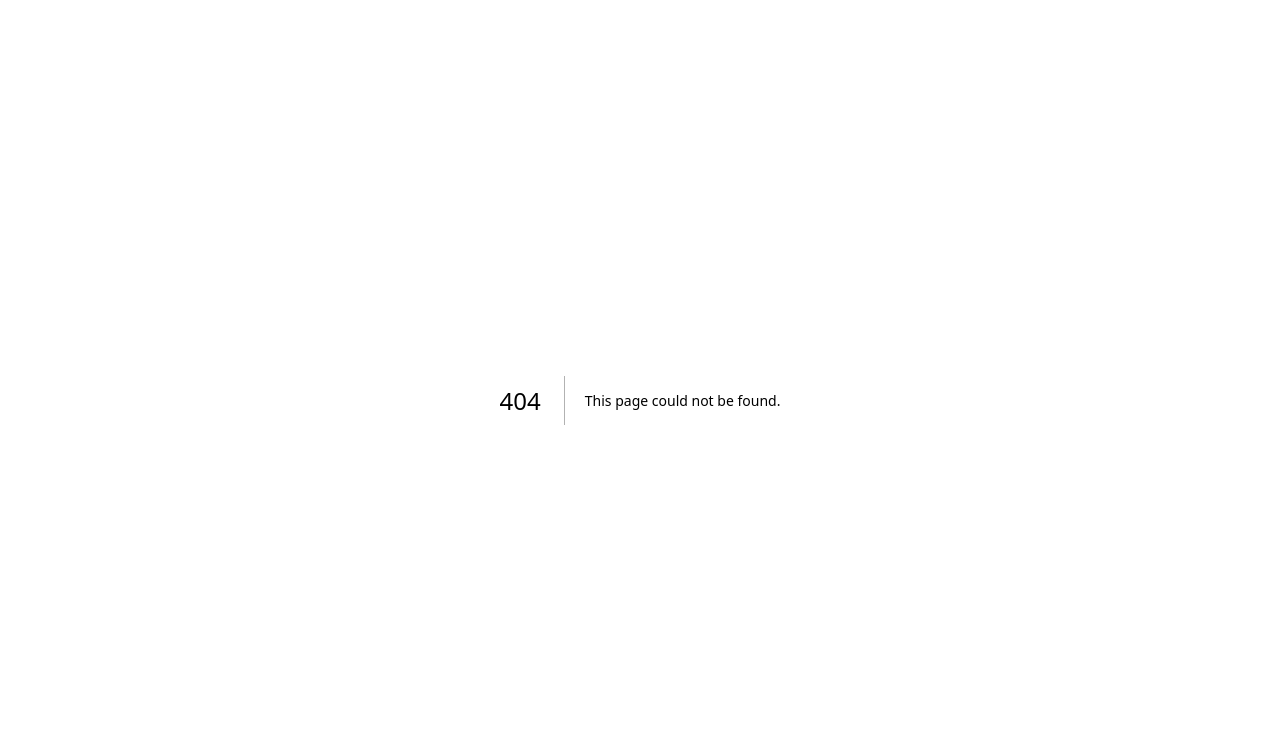
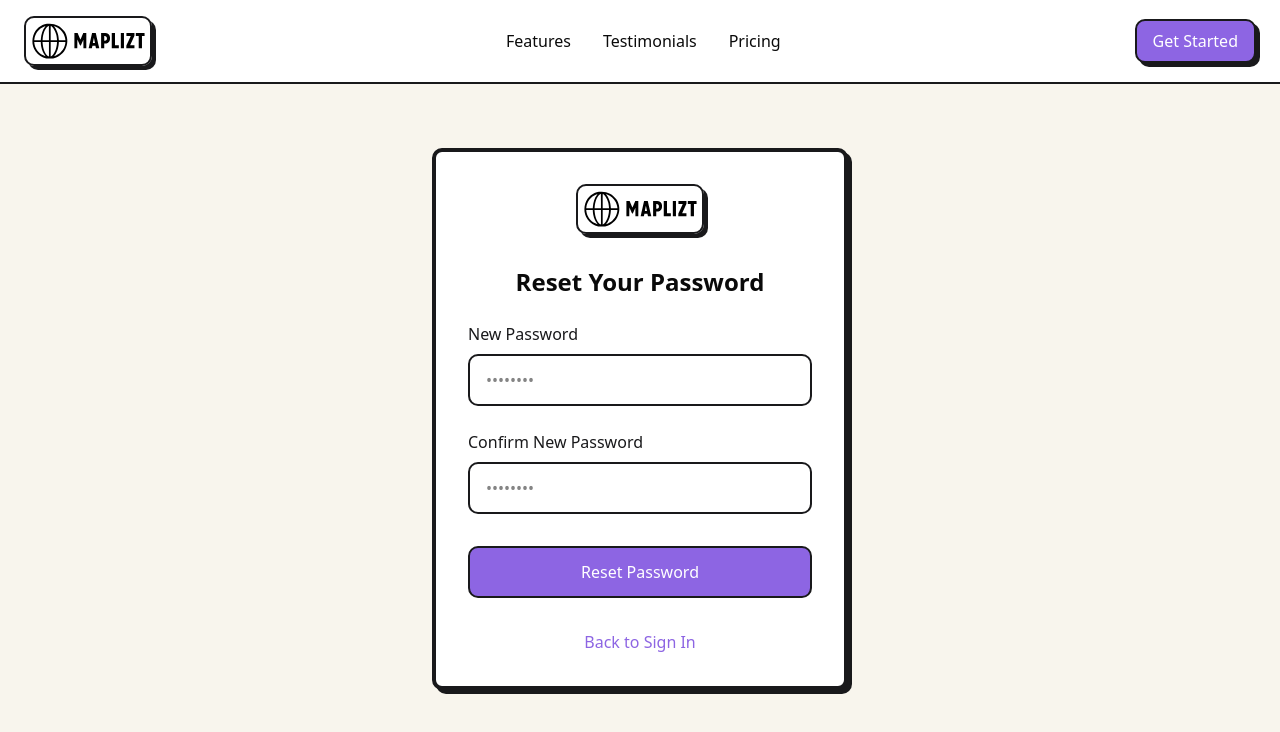
Before and after one commit to krzysiekprzekwas/maplizt, a Next.js app: page /dashboard/account/reset-password in a window 1280 px wide. Before the commit this address had no page. Shown: the top 732 px of the page. Built offline with nearby package versions, Linux system fonts and the light colour scheme; no server answers.

Commit message:
Forgot & reset

```diff
--- a/app/auth/actions.ts
+++ b/app/auth/actions.ts
@@ -80,18 +80,18 @@ export const forgotPasswordAction = async (formData: FormData) => {
   const callbackUrl = formData.get("callbackUrl")?.toString();
 
   if (!email) {
-    return encodedRedirect("error", "/forgot-password", "Email is required");
+    return encodedRedirect("error", "/auth/forgot-password", "Email is required");
   }
 
   const { error } = await supabase.auth.resetPasswordForEmail(email, {
-    redirectTo: `${origin}/auth/callback?redirect_to=/protected/reset-password`,
+    redirectTo: `${origin}/auth/callback?redirect_to=/dashboard/account/reset-password`,
   });
 
   if (error) {
     console.error(error.message);
     return encodedRedirect(
       "error",
-      "/forgot-password",
+      "/auth/forgot-password",
       "Could not reset password",
     );
   }
@@ -102,46 +102,9 @@ export const forgotPasswordAction = async (formData: FormData) => {
 
   return encodedRedirect(
     "success",
-    "/forgot-password",
+    "/auth/forgot-password",
     "Check your email for a link to reset your password.",
   );
-};
-
-export const resetPasswordAction = async (formData: FormData) => {
-  const supabase = await createClient();
-
-  const password = formData.get("password") as string;
-  const confirmPassword = formData.get("confirmPassword") as string;
-
-  if (!password || !confirmPassword) {
-    encodedRedirect(
-      "error",
-      "/protected/reset-password",
-      "Password and confirm password are required",
-    );
-  }
-
-  if (password !== confirmPassword) {
-    encodedRedirect(
-      "error",
-      "/protected/reset-password",
-      "Passwords do not match",
-    );
-  }
-
-  const { error } = await supabase.auth.updateUser({
-    password: password,
-  });
-
-  if (error) {
-    encodedRedirect(
-      "error",
-      "/protected/reset-password",
-      "Password update failed",
-    );
-  }
-
-  encodedRedirect("success", "/protected/reset-password", "Password updated");
 };
 
 export const signOutAction = async () => {
--- a/app/auth/callback/route.ts
+++ b/app/auth/callback/route.ts
@@ -20,5 +20,5 @@ export async function GET(request: Request) {
   }
 
   // URL to redirect to after sign up process completes
-  return NextResponse.redirect(`${origin}/protected`);
+  return NextResponse.redirect(`${origin}/dashboard`);
 }
--- a/app/auth/forgot-password/page.tsx
+++ b/app/auth/forgot-password/page.tsx
@@ -1,59 +1,12 @@
-"use client";
-
-import { useState } from "react";
-import { useRouter } from "next/navigation";
 import Link from "next/link";
 import Image from "next/image";
+import { forgotPasswordAction } from "../actions";
+import { FormMessage, Message } from "@/components/form-message";
 
-export default function ResetPasswordPage() {
-  const [password, setPassword] = useState("");
-  const [confirmPassword, setConfirmPassword] = useState("");
-  const [loading, setLoading] = useState(false);
-  const [error, setError] = useState("");
-  const [successMessage, setSuccessMessage] = useState("");
-  const router = useRouter();
-
-  const handleSubmit = async (e: React.FormEvent) => {
-    e.preventDefault();
-    setLoading(true);
-    setError("");
-    setSuccessMessage("");
-
-    if (password !== confirmPassword) {
-      setError("Passwords do not match");
-      setLoading(false);
-      return;
-    }
-
-    try {
-      const response = await fetch('/api/user/password', {
-        method: 'PUT',
-        headers: {
-          'Content-Type': 'application/json',
-        },
-        body: JSON.stringify({
-          password
-        })
-      });
-
-      const data = await response.json();
-
-      if (!response.ok) {
-        throw new Error(data.error || 'Failed to reset password');
-      }
-
-      setSuccessMessage(data.message);
-      setTimeout(() => {
-        router.push("/auth/signup");
-      }, 2000);
-    } catch (err: any) {
-      console.error("Error resetting password:", err);
-      setError(err.message || "An error occurred while resetting your password");
-    } finally {
-      setLoading(false);
-    }
-  };
-
+export default async function ForgotPassword(props: {
+  searchParams: Promise<Message>;
+}) {
+  const searchParams = await props.searchParams;
   return (
     <main className="min-h-screen" style={{ backgroundColor: "#f8f5ed" }}>
       <div className="container mx-auto px-4 py-16 max-w-md">
@@ -70,69 +23,35 @@ export default function ResetPasswordPage() {
             </Link>
           </div>
 
-          <h1 className="text-2xl font-bold text-center mb-6">Reset Your Password</h1>
+          <h1 className="text-2xl font-bold text-center mb-6">Forgot Password</h1>
 
-          {error && (
-            <div className="mb-6 p-3 bg-red-100 border border-red-400 text-red-700 rounded">
-              {error}
-            </div>
-          )}
-
-          {successMessage && (
-            <div className="mb-6 p-3 bg-green-100 border border-green-400 text-green-700 rounded">
-              {successMessage}
-            </div>
-          )}
-
-          <form onSubmit={handleSubmit}>
+          <form>
             <div className="mb-6">
               <label
-                htmlFor="password"
+                htmlFor="email"
                 className="block text-[#19191b] font-medium mb-2"
               >
-                New Password
+                Email
               </label>
               <input
-                id="password"
-                type="password"
-                value={password}
-                onChange={(e) => setPassword(e.target.value)}
+                id="email"
+                type="email"
+                name="email"
                 className="w-full px-4 py-3 rounded-lg border-2 border-[#19191b] focus:outline-none focus:ring-2 focus:ring-[#8d65e3]/50"
-                placeholder="••••••••"
+                placeholder="your@email.com"
                 required
-                minLength={6}
-              />
-            </div>
-
-            <div className="mb-8">
-              <label
-                htmlFor="confirmPassword"
-                className="block text-[#19191b] font-medium mb-2"
-              >
-                Confirm New Password
-              </label>
-              <input
-                id="confirmPassword"
-                type="password"
-                value={confirmPassword}
-                onChange={(e) => setConfirmPassword(e.target.value)}
-                className="w-full px-4 py-3 rounded-lg border-2 border-[#19191b] focus:outline-none focus:ring-2 focus:ring-[#8d65e3]/50"
-                placeholder="••••••••"
-                required
-                minLength={6}
               />
             </div>
 
             <button
               type="submit"
-              className={`w-full bg-[#8d65e3] text-white py-3 rounded-lg border-2 border-[#19191b] font-medium hover:bg-opacity-90 transition ${
-                loading ? "opacity-70 cursor-not-allowed" : ""
-              }`}
-              disabled={loading}
+              formAction={forgotPasswordAction}
+              className={`w-full bg-[#8d65e3] text-white py-3 rounded-lg border-2 border-[#19191b] font-medium hover:bg-opacity-90 transition`}
             >
-              {loading ? "Resetting..." : "Reset Password"}
+              Reset Password
             </button>
           </form>
+          <FormMessage message={searchParams} />
 
           <div className="mt-8 text-center">
             <Link
--- a/app/dashboard/account/actions.ts
+++ b/app/dashboard/account/actions.ts
@@ -116,3 +116,40 @@ export const handleStripeConnect = async () => {
 
     }
   };
+
+export const resetPasswordAction = async (formData: FormData) => {
+    const supabase = await createClient();
+
+    const password = formData.get("password") as string;
+    const confirmPassword = formData.get("confirmPassword") as string;
+
+    if (!password || !confirmPassword) {
+      encodedRedirect(
+        "error",
+        "/protected/reset-password",
+        "Password and confirm password are required",
+      );
+    }
+
+    if (password !== confirmPassword) {
+      encodedRedirect(
+        "error",
+        "/protected/reset-password",
+        "Passwords do not match",
+      );
+    }
+
+    const { error } = await supabase.auth.updateUser({
+      password: password,
+    });
+
+    if (error) {
+      encodedRedirect(
+        "error",
+        "/protected/reset-password",
+        "Password update failed",
+      );
+    }
+
+    encodedRedirect("success", "/protected/reset-password", "Password updated");
+  };
--- /dev/null
+++ b/app/dashboard/account/reset-password/page.tsx
@@ -0,0 +1,149 @@
+"use client";
+
+import { useState } from "react";
+import { useRouter } from "next/navigation";
+import Link from "next/link";
+import Image from "next/image";
+
+export default function ResetPasswordPage() {
+  const [password, setPassword] = useState("");
+  const [confirmPassword, setConfirmPassword] = useState("");
+  const [loading, setLoading] = useState(false);
+  const [error, setError] = useState("");
+  const [successMessage, setSuccessMessage] = useState("");
+  const router = useRouter();
+
+  const handleSubmit = async (e: React.FormEvent) => {
+    e.preventDefault();
+    setLoading(true);
+    setError("");
+    setSuccessMessage("");
+
+    if (password !== confirmPassword) {
+      setError("Passwords do not match");
+      setLoading(false);
+      return;
+    }
+
+    try {
+      const response = await fetch('/api/user/password', {
+        method: 'PUT',
+        headers: {
+          'Content-Type': 'application/json',
+        },
+        body: JSON.stringify({
+          password
+        })
+      });
+
+      const data = await response.json();
+
+      if (!response.ok) {
+        throw new Error(data.error || 'Failed to reset password');
+      }
+
+      setSuccessMessage(data.message);
+      setTimeout(() => {
+        router.push("/auth/signup");
+      }, 2000);
+    } catch (err: any) {
+      console.error("Error resetting password:", err);
+      setError(err.message || "An error occurred while resetting your password");
+    } finally {
+      setLoading(false);
+    }
+  };
+
+  return (
+    <main className="min-h-screen" style={{ backgroundColor: "#f8f5ed" }}>
+      <div className="container mx-auto px-4 py-16 max-w-md">
+        <div className="bg-white rounded-lg border-4 border-[#19191b] p-8 brutal-shadow-hover">
+          <div className="flex justify-center items-center mb-8">
+            <Link href="/">
+              <Image
+                src="/maplizt-logo-full.svg"
+                alt="Maplizt Logo"
+                width={128}
+                height={64}
+                className="rounded-lg border-2 border-[#19191b] brutal-shadow-all"
+              />
+            </Link>
+          </div>
+
+          <h1 className="text-2xl font-bold text-center mb-6">Reset Your Password</h1>
+
+          {error && (
+            <div className="mb-6 p-3 bg-red-100 border border-red-400 text-red-700 rounded">
+              {error}
+            </div>
+          )}
+
+          {successMessage && (
+            <div className="mb-6 p-3 bg-green-100 border border-green-400 text-green-700 rounded">
+              {successMessage}
+            </div>
+          )}
+
+          <form onSubmit={handleSubmit}>
+            <div className="mb-6">
+              <label
+                htmlFor="password"
+                className="block text-[#19191b] font-medium mb-2"
+              >
+                New Password
+              </label>
+              <input
+                id="password"
+                type="password"
+                value={password}
+                onChange={(e) => setPassword(e.target.value)}
+                className="w-full px-4 py-3 rounded-lg border-2 border-[#19191b] focus:outline-none focus:ring-2 focus:ring-[#8d65e3]/50"
+                placeholder="••••••••"
+                required
+                minLength={6}
+              />
+            </div>
+
+            <div className="mb-8">
+              <label
+                htmlFor="confirmPassword"
+                className="block text-[#19191b] font-medium mb-2"
+              >
+                Confirm New Password
+              </label>
+              <input
+                id="confirmPassword"
+                type="password"
+                value={confirmPassword}
+                onChange={(e) => setConfirmPassword(e.target.value)}
+                className="w-full px-4 py-3 rounded-lg border-2 border-[#19191b] focus:outline-none focus:ring-2 focus:ring-[#8d65e3]/50"
+                placeholder="••••••••"
+                required
+                minLength={6}
+              />
+            </div>
+
+            <button
+              type="submit"
+              className={`w-full bg-[#8d65e3] text-white py-3 rounded-lg border-2 border-[#19191b] font-medium hover:bg-opacity-90 transition ${
+                loading ? "opacity-70 cursor-not-allowed" : ""
+              }`}
+              disabled={loading}
+            >
+              {loading ? "Resetting..." : "Reset Password"}
+            </button>
+          </form>
+
+          <div className="mt-8 text-center">
+            <Link
+              href="/auth/signup"
+              className="text-[#8d65e3] hover:underline font-medium"
+            >
+              Back to Sign In
+            </Link>
+          </div>
+        </div>
+      </div>
+    </main>
+  );
+}
--- a/utils/storage.ts
+++ b/utils/storage.ts
@@ -1,21 +1,3 @@
-export async function uploadImage(file: File): Promise<string> {
-  const formData = new FormData();
-  formData.append('file', file);
-
-  const response = await fetch('/api/upload', {
-    method: 'POST',
-    body: formData,
-  });
-
-  if (!response.ok) {
-    const error = await response.json();
-    throw new Error(error.error || 'Failed to upload image');
-  }
-
-  const data = await response.json();
-  return data.url;
-}
-
 export async function uploadAvatar(file: File): Promise<string> {
   const formData = new FormData();
   formData.append('file', file);
```
